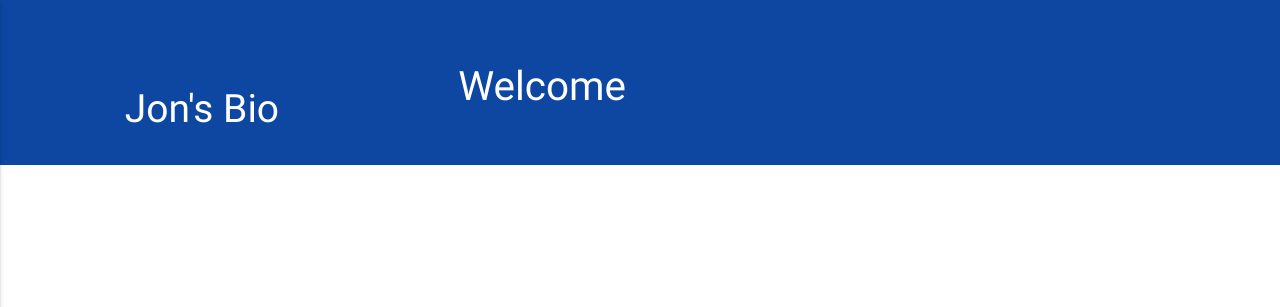
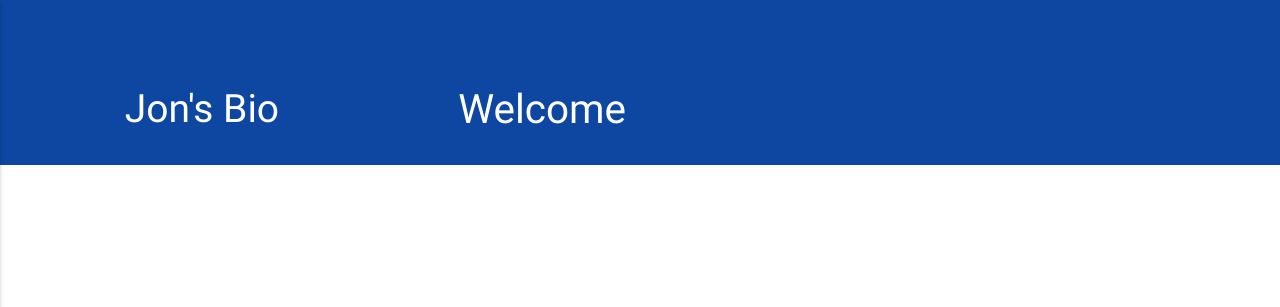
Before and after one commit to Holmberg18/capstone-2, a website: page public/index.html in a window 1280 px wide. Shown: the top 307 px of the page. Drawn offline with nearby package versions, Linux system fonts and the light colour scheme.

Commit message:
fix nav bar css little more

```diff
--- a/public/index.css
+++ b/public/index.css
@@ -1,4 +1,8 @@
 @media only screen and (min-width: 320px) {
+
+ li.welcome-page.astext {
+    margin-top: 1.5em;
+}
 
 i.material-icons {
     font-size: 5em !important;
```
